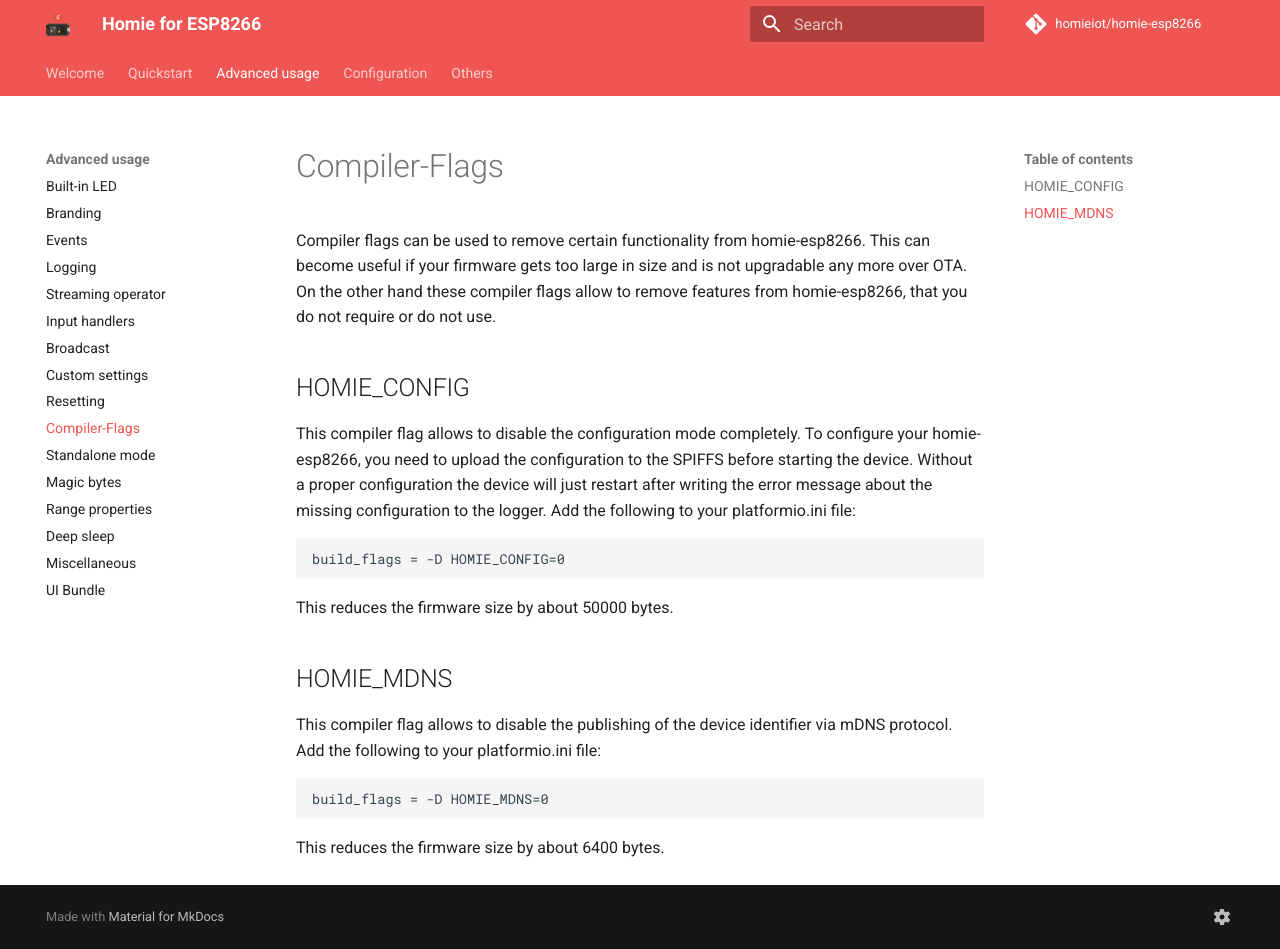
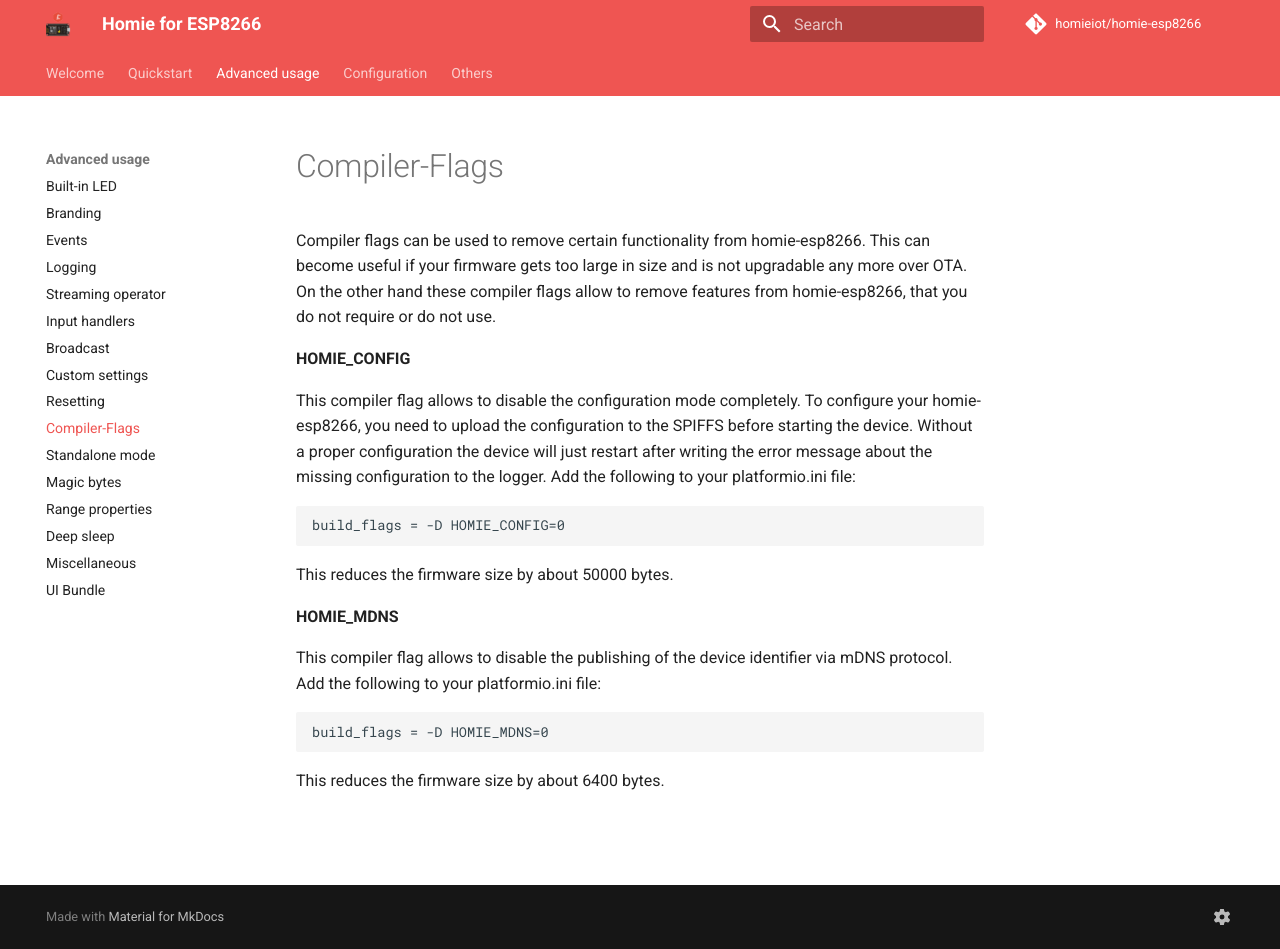
Before and after one commit to homieiot/homie-esp8266, an MkDocs documentation site: the page built from docs/advanced-usage/compiler-flags.md, in a window 1280 px wide and 949 px high. Built offline with MkDocs 1.6.1 and Material for MkDocs 9.7.7, drawn with Linux system fonts in a browser that asks for light colours; comment, search, counter and statistics services are not loaded; old or Windows-style settings are respelled for this version of MkDocs.

Commit message:
Update compiler-flags.md

```diff
--- a/docs/advanced-usage/compiler-flags.md
+++ b/docs/advanced-usage/compiler-flags.md
@@ -1,6 +1,6 @@
 Compiler flags can be used to remove certain functionality from homie-esp8266. This can become useful if your firmware gets too large in size and is not upgradable any more over OTA. On the other hand these compiler flags allow to remove features from homie-esp8266, that you do not require or do not use.
 
-## HOMIE_CONFIG
+**HOMIE_CONFIG**
 
 This compiler flag allows to disable the configuration mode completely. To configure your homie-esp8266, you need to upload the configuration to the SPIFFS before starting the device. Without a proper configuration the device will just restart after writing the error message about the missing configuration to the logger. Add the following to your platformio.ini file:
 
@@ -10,7 +10,7 @@
 
 This reduces the firmware size by about 50000 bytes.
 
-## HOMIE_MDNS
+**HOMIE_MDNS**
 
 This compiler flag allows to disable the publishing of the device identifier via mDNS protocol. Add the following to your platformio.ini file:
 
```
